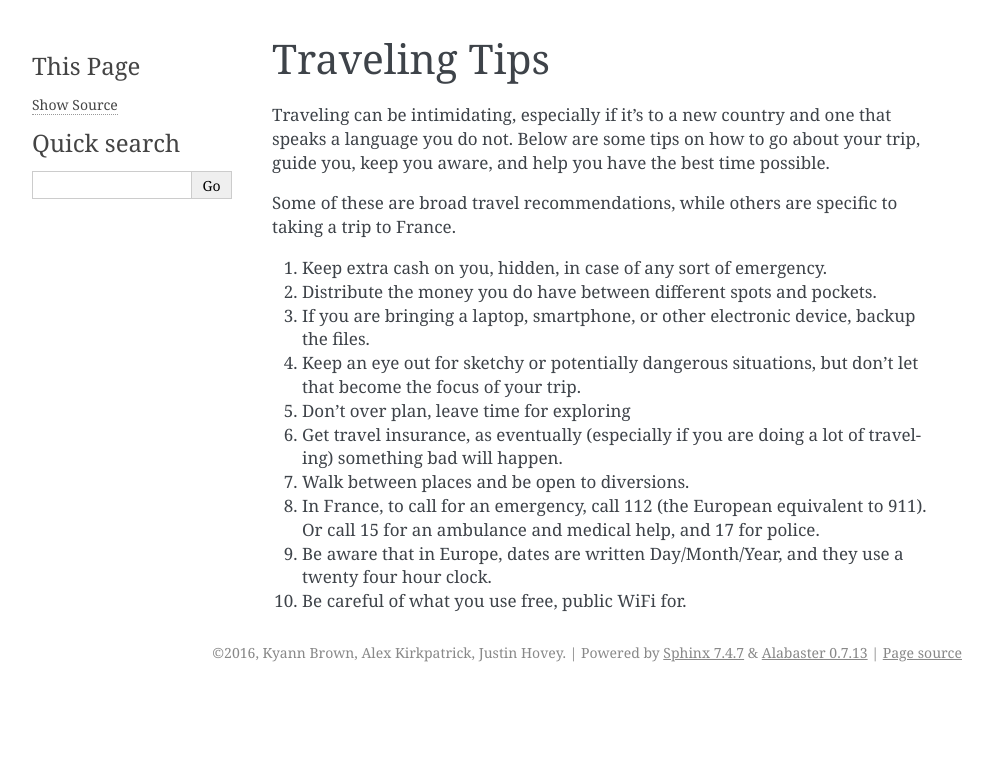
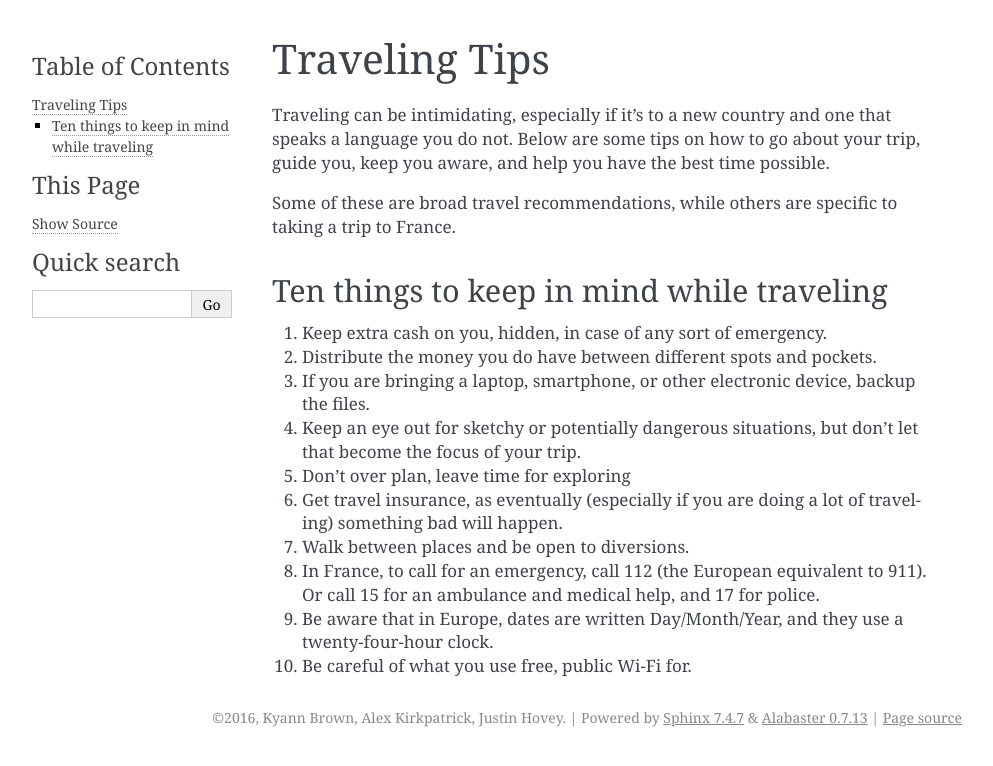
Before and after one commit to brownk96/french_101, a Sphinx documentation site: the page built from source/traveling_tips.rst, in a window 1280 px wide. Shown: the top 766 px of the page, without its empty margins (148-1141 px from the left). Built offline with Sphinx 7.4.7, drawn with Linux system fonts in a browser that asks for light colours.

Commit message:
Made titles and made some changes to the text

```diff
--- a/source/alphabet.rst
+++ b/source/alphabet.rst
@@ -1,7 +1,7 @@
 The Alphabet - L’Alphabet
 =========================
 
-The French alphabet consists of twenty six letters. The letters are the same as they are in English,
+The French alphabet consists of twenty-six letters. The letters are the same as they are in English,
 but they have a different pronunciation.
 
 +------------+-----------+-------------------+
--- a/source/french_speaking_countries.rst
+++ b/source/french_speaking_countries.rst
@@ -1,10 +1,12 @@
 Countries That Speak French
 ============================
 
-There are currently twenty nine countries that have French as an official language. Of these twenty nine,
+There are currently twenty-nine countries that have French as an official language. Of these twenty-nine,
 there are sixteen were it is a co-official language, meaning it exists as the official language alongside another.
 The other thirteen have French set as their only official language.
 
+Countries
+---------
 * **Belgium** - Also has Dutch and German as official languages
 * **Benin**
 * **Burkina Faso**
--- a/source/traveling_tips.rst
+++ b/source/traveling_tips.rst
@@ -6,6 +6,8 @@ Below are some tips on how to go about your trip, guide you, keep you aware, and
 
 Some of these are broad travel recommendations, while others are specific to taking a trip to France.
 
+Ten things to keep in mind while traveling
+------------------------------------------
 1. Keep extra cash on you, hidden, in case of any sort of emergency.
 2. Distribute the money you do have between different spots and pockets.
 3. If you are bringing a laptop, smartphone, or other electronic device, backup the files.
@@ -14,5 +16,5 @@ Some of these are broad travel recommendations, while others are specific to tak
 6. Get travel insurance, as eventually (especially if you are doing a lot of traveling) something bad will happen.
 7. Walk between places and be open to diversions.
 8. In France, to call for an emergency, call 112 (the European equivalent to 911). Or call 15 for an ambulance and medical help, and 17 for police.
-9. Be aware that in Europe, dates are written Day/Month/Year, and they use a twenty four hour clock.
-10. Be careful of what you use free, public WiFi for.
+9. Be aware that in Europe, dates are written Day/Month/Year, and they use a twenty-four-hour clock.
+10. Be careful of what you use free, public Wi-Fi for.
--- a/source/words_for_locations.rst
+++ b/source/words_for_locations.rst
@@ -1,4 +1,4 @@
-Words to Know For Specific Locations
+Words to Know for Specific Locations
 ====================================
 
 When traveling, you may want to know words related to the location you are in. Places such as museums, restaurants,
```
Also changed, not shown: other parts of source/alphabet.rst (+1 -1 lines).
